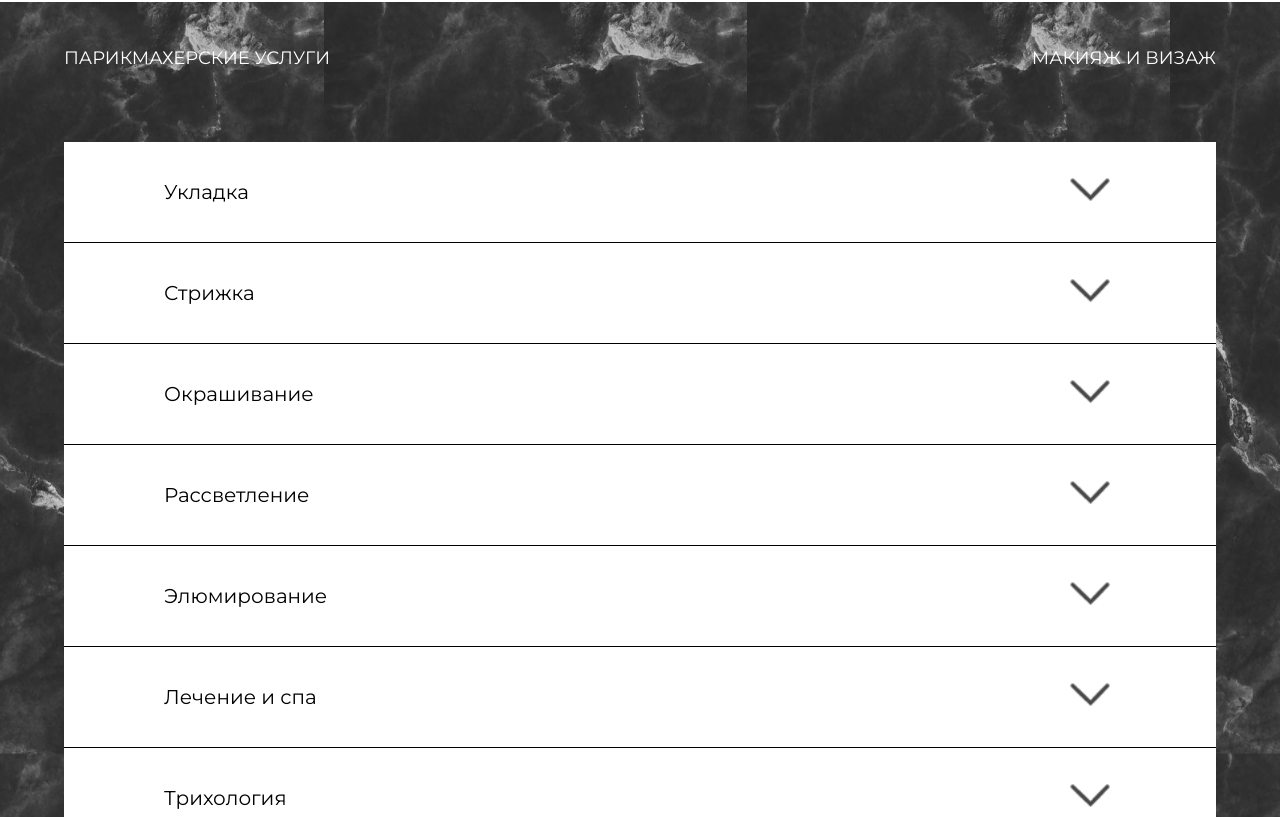
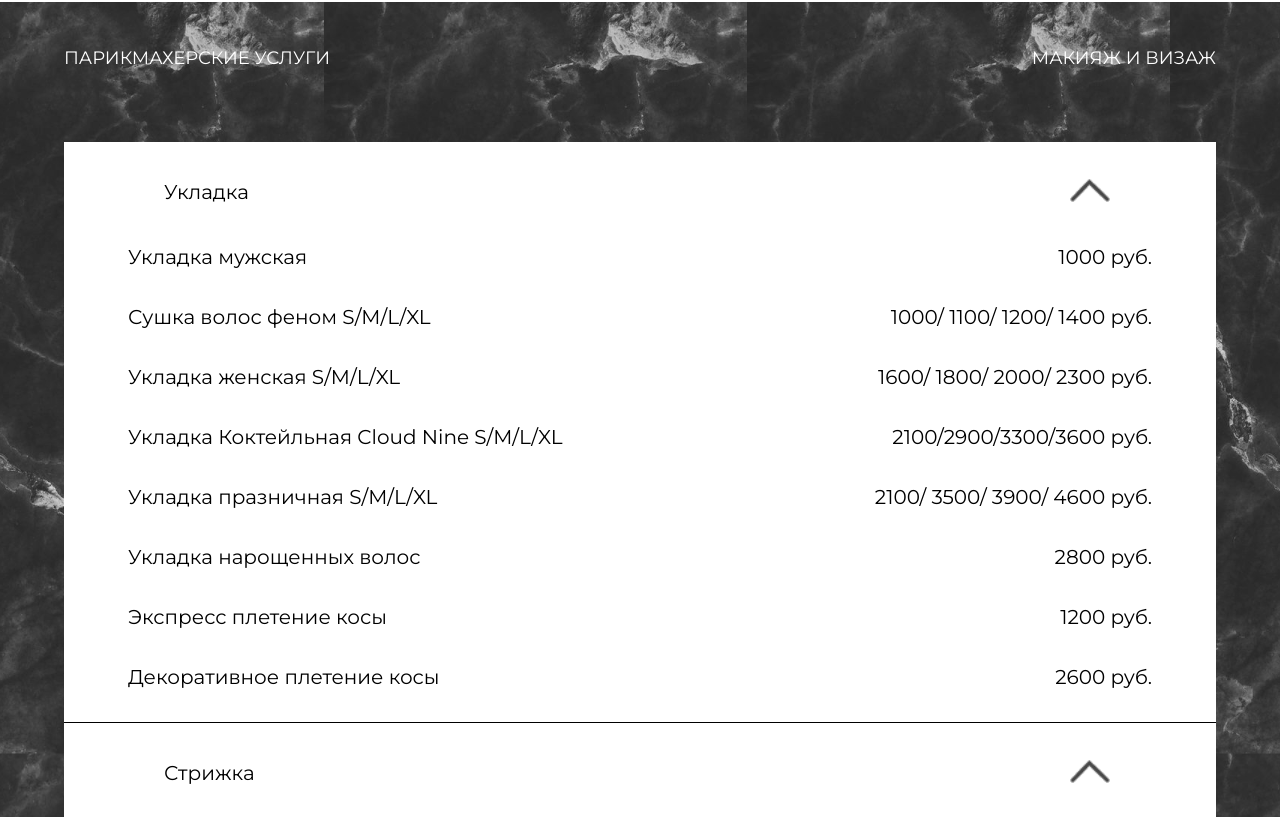
Before and after one commit to agada83/new_site, a React (Create React App) app in the folder my-app/: page /prices in a window 1280 px wide. Shown: the part 823-1640 px from the top of the page. Built offline with nearby package versions, Linux system fonts and the light colour scheme.

Commit message:
g8ipuy6t

```diff
--- a/my-app/src/Companents/Salon/PriceList.css
+++ b/my-app/src/Companents/Salon/PriceList.css
@@ -41,14 +41,14 @@
   margin: 0;
   background-color: #ffffff;
   width: 100%;
-  max-height: 100px;
+  height: auto;
   overflow: hidden;
-  transition: max-height 3s ease;
+  transition: all 300000000000000000000s ease;
   border-bottom: 1px solid black;
 }
 .menu-2.expanded {
-  max-height: 1500px; /* Установите максимальную высоту, подходящую для вашего контента */
-  transition: max-height 2.06s;
+  max-height: 100px; /* Установите максимальную высоту, подходящую для вашего контента */
+  transition: all 20000006s ease;
 }
 .menu-2.expanded .pr-menu-visible img{
   rotate:180deg;
--- a/my-app/src/Companents/Salon/Salon.js
+++ b/my-app/src/Companents/Salon/Salon.js
@@ -8,19 +8,19 @@ import { HashLink } from 'react-router-hash-link';
 
 
 const Salon = () => {
-    const [expanded1, setExpanded1] = useState(false);
-    const [expanded2, setExpanded2] = useState(false);
-    const [expanded3, setExpanded3] = useState(false);
-    const [expanded4, setExpanded4] = useState(false);
-    const [expanded5, setExpanded5] = useState(false);
-    const [expanded6, setExpanded6] = useState(false);
-    const [expanded7, setExpanded7] = useState(false);
-    const [expanded8, setExpanded8] = useState(false);
-    const [expanded9, setExpanded9] = useState(false);
-    const [expanded10, setExpanded10] = useState(false);
-    const [expanded11, setExpanded11] = useState(false);
-    const [expanded12, setExpanded12] = useState(false);
-    const [expanded13, setExpanded13] = useState(false);
+    const [expanded1, setExpanded1] = useState(true);
+    const [expanded2, setExpanded2] = useState(true);
+    const [expanded3, setExpanded3] = useState(true);
+    const [expanded4, setExpanded4] = useState(true);
+    const [expanded5, setExpanded5] = useState(true);
+    const [expanded6, setExpanded6] = useState(true);
+    const [expanded7, setExpanded7] = useState(true);
+    const [expanded8, setExpanded8] = useState(true);
+    const [expanded9, setExpanded9] = useState(true);
+    const [expanded10, setExpanded10] = useState(true);
+    const [expanded11, setExpanded11] = useState(true);
+    const [expanded12, setExpanded12] = useState(true);
+    const [expanded13, setExpanded13] = useState(true);
 
   const toggleExpand = (menuNumber) => {
     switch (menuNumber) {
```
